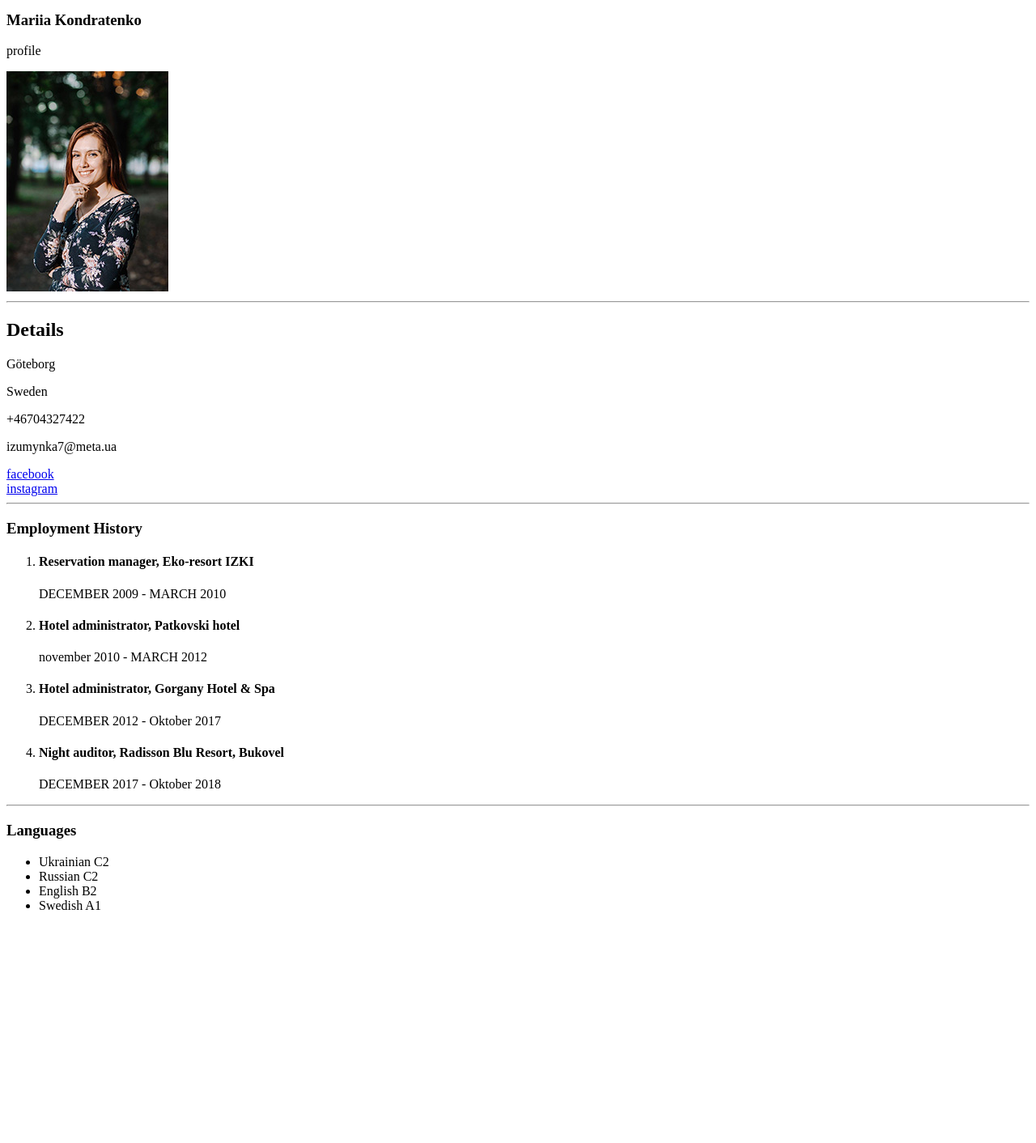
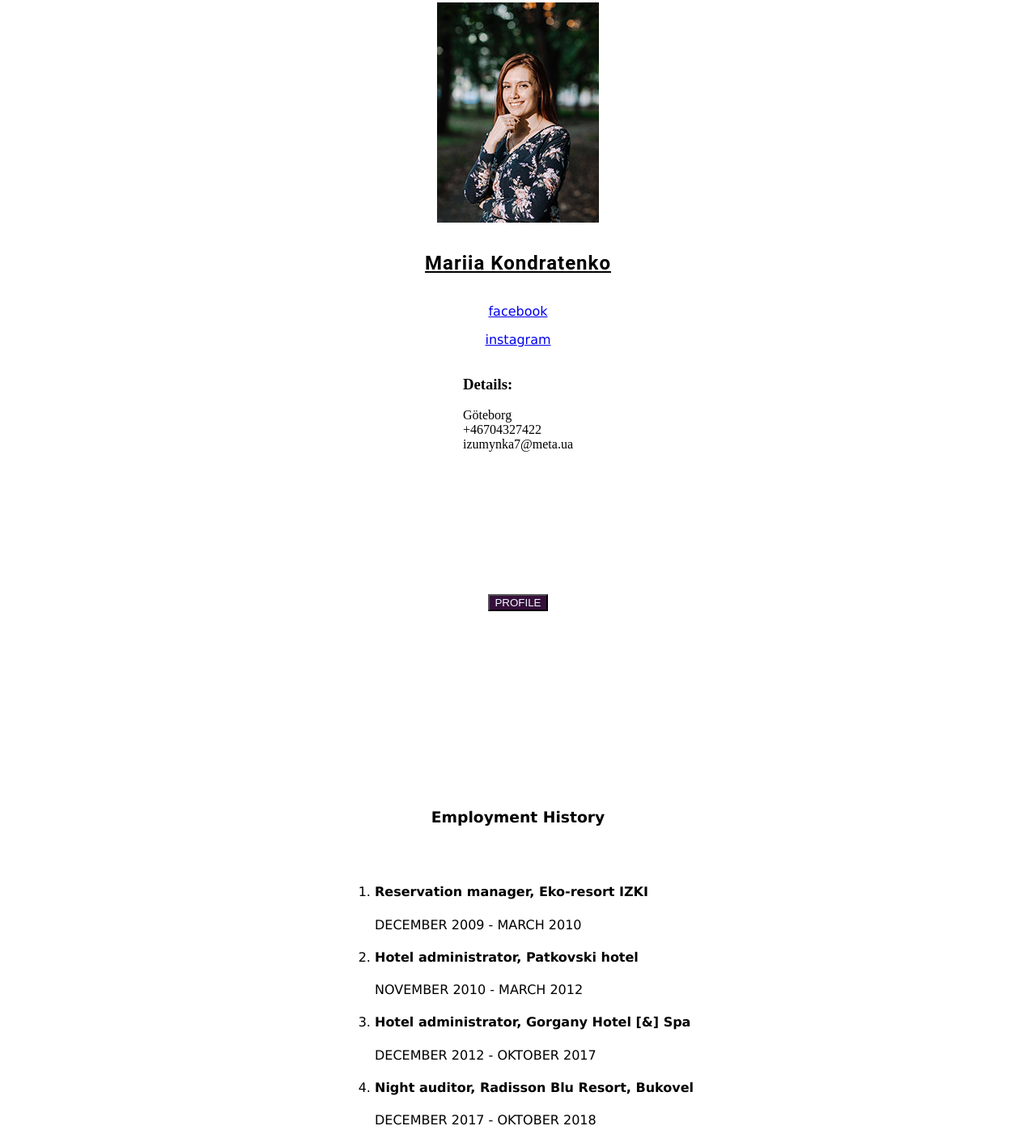
Before and after one commit to MariyaKondratenko/HW_2_MK_practice, a plain HTML site: page index.html in a window 1280 px wide. Shown: the part 5-1417 px from the top of the page at 81% size. Before the commit the page ends 1149 px from the top, so only its background shows below. Drawn offline with Linux system fonts and the light colour scheme.

Commit message:
second_hw

```diff
--- a/index.html
+++ b/index.html
@@ -1,31 +1,53 @@
 <!DOCTYPE html>
 <html lang="en">
   <head>
-    <meta charset="UTF-8" />
+    <meta charset="utf-8" />
     <meta http-equiv="X-UA-Compatible" content="IE=edge" />
-    <meta name="viewport" content="width=device-width, initial-scale=1.0" />
-    <title>CV_Kondratenko</title>
+    <title>HW_2_CV_practice</title>
+    <meta name="viewport" content="width=device-width, initial-scale=1" />
+    <link
+      rel="stylesheet"
+      type="text/css"
+      media="screen"
+      href="./styles/styles.css"
+    />
   </head>
+
   <body>
-    <h3>Mariia Kondratenko</h3>
-    <p>profile</p>
-    <img src="photo_resume_sm.jpg" />
-    <hr />
-    <div>
-      <h2>Details</h2>
-      <p>Göteborg</p>
-      <p>Sweden</p>
-      <p>+46704327422</p>
-      <p>izumynka7@meta.ua</p>
+    <div class="wrapper">
+      <img src="./assets/images/photo_resume_sm.jpg" alt="personal photo" />
+      <h2 id="output">Mariia Kondratenko</h2>
       <a href="https://www.facebook.com/profile.php?id=100004864118299"
         >facebook</a
       >
-      <br />
+
       <a href="https://www.instagram.com/rodzynka_m/">instagram</a>
+
+      <div class="wrapper1">
+        <h3>Details:</h3>
+        <p>
+          Göteborg <br />+46704327422 <br />
+          izumynka7@meta.ua
+        </p>
+      </div>
+      <button
+        onclick="doSomething()"
+        style="background-color: #350f3a; color: aliceblue"
+      >
+        PROFILE
+      </button>
+      <p id="test"></p>
+      <script>
+        function doSomething() {
+          document.getElementById("test").innerHTML = "See Details Below";
+        }
+      </script>
     </div>
-    <hr />
-    <h3>Employment History</h3>
-    <div>
+
+    <script src="./scripts/index.js"></script>
+
+    <div class="wrapper">
+      <h3>Employment History</h3>
       <ol>
         <li>
           <h4>Reservation manager, Eko-resort IZKI</h4>
@@ -33,27 +55,17 @@
         </li>
         <li>
           <h4>Hotel administrator, Patkovski hotel</h4>
-          <p>november 2010 - MARCH 2012</p>
+          <p>NOVEMBER 2010 - MARCH 2012</p>
         </li>
         <li>
-          <h4>Hotel administrator, Gorgany Hotel & Spa</h4>
-          <p>DECEMBER 2012 - Oktober 2017</p>
+          <h4>Hotel administrator, Gorgany Hotel [&] Spa</h4>
+          <p>DECEMBER 2012 - OKTOBER 2017</p>
         </li>
         <li>
           <h4>Night auditor, Radisson Blu Resort, Bukovel</h4>
-          <p>DECEMBER 2017 - Oktober 2018</p>
+          <p>DECEMBER 2017 - OKTOBER 2018</p>
         </li>
       </ol>
     </div>
-    <hr />
-    <h3>Languages</h3>
-    <div>
-      <ul>
-        <li>Ukrainian С2</li>
-        <li>Russian C2</li>
-        <li>English B2</li>
-        <li>Swedish A1</li>
-      </ul>
-    </div>
   </body>
 </html>
--- /dev/null
+++ b/scripts/index.js
@@ -0,0 +1,9 @@
+const startBtn = document.getElementById('start');
+const output = document.getElementById('output');
+
+let count = 0;
+
+startBtn.addEventListener('click', () => {
+  count++;
+  output.textContent = count;
+});
--- /dev/null
+++ b/styles/styles.css
@@ -0,0 +1,27 @@
+.wrapper {
+  font-family: "Lucida Sans", "Lucida Sans Regular", "Lucida Grande",
+    "Lucida Sans Unicode", Geneva, Verdana, sans-serif;
+  display: flex;
+  height: 100vh;
+  flex-direction: column;
+  justify-content: center;
+  align-items: center;
+  gap: 1rem;
+}
+
+.wrapper1 {
+  font-family: "Times New Roman", Times, serif;
+  display: row;
+  height: 50vh;
+  flex-direction: column;
+  justify-content: center;
+  align-items: center;
+  gap: 1rem;
+}
+
+h2 {
+  font-family: "Roboto", sans-serif;
+  color: black;
+  text-decoration: underline;
+  letter-spacing: 1px;
+}
```
Also changed, not shown: assets/images/photo_resume_sm.jpg (renamed from photo_resume_sm.jpg).
